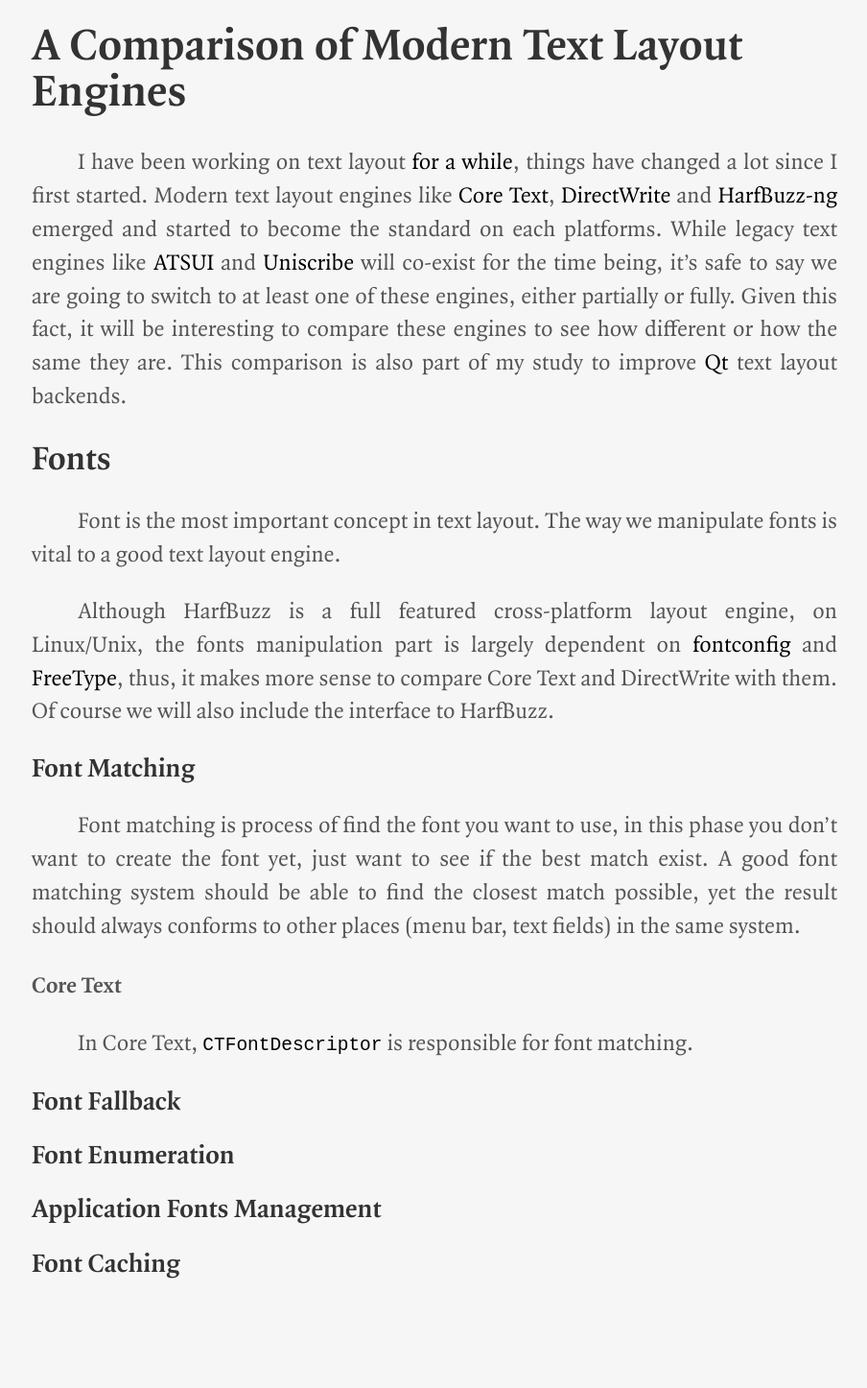
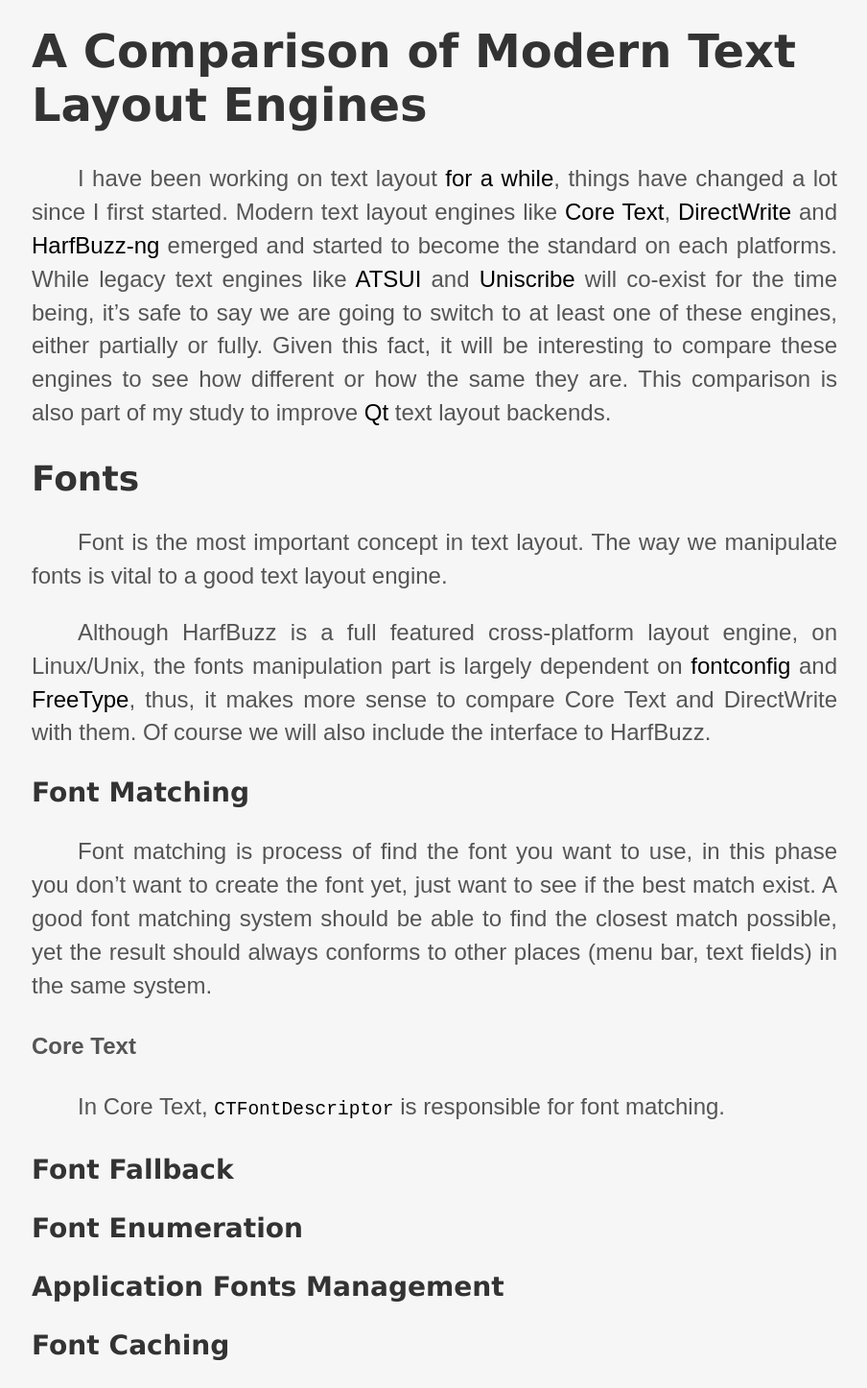
Before and after one commit to jjgod/jjgod.github.com, a Jekyll site: the page built from tle-comparison.markdown, in a window 1280 px wide. Shown: the whole page at 96% size, without its empty margins (187-1091 px from the left). Built offline with Jekyll 4.4.1, drawn with Linux system fonts in a browser that asks for light colours; Markdown is read by kramdown in place of the engine named in the settings; before the commit the page ends 1360 px from its top, so only the background shows below that.

Commit message:
Remove FF Quadraat

```diff
--- a/css/main.css
+++ b/css/main.css
@@ -1,22 +1,8 @@
-@font-face {
-  font-family: 'Quadraat';
-  src: url('/fonts/QuadraatWebPro.woff') format('woff');
-}
-@font-face {
-  font-family: 'Quadraat';
-  font-style: italic;
-  src: url('/fonts/QuadraatWebPro-Ita.woff') format('woff');
-}
-@font-face {
-  font-family: 'Quadraat';
-  font-weight: bold;
-  src: url('/fonts/QuadraatWebPro-Bold.woff') format('woff');
-}
 body {
     background-color: #f6f6f6;
     color: #555;
     font-size: 150%;
-    font-family: "Quadraat", "ff-tisa-web-pro-1", "ff-tisa-web-pro-2", "Hiragino Sans GB", sans-serif;
+    font-family: "ff-tisa-web-pro-1", "ff-tisa-web-pro-2", "Hiragino Sans GB", sans-serif;
     -webkit-hyphens: auto;
     -moz-hyphens: auto;
 }
@@ -36,7 +22,7 @@ p {
 h1, h2, h3 {
     color: #333;
     text-shadow: rgba(255, 255, 255, 0.746094) 0px 1px 1px;
-    font-family: "Quadraat", "Myriad Pro", "Lucida Grande", "Hiragino Sans GB", sans-serif;
+    font-family: "Myriad Pro", "Lucida Grande", "Hiragino Sans GB", sans-serif;
 }
 
 h1 {
```
Also changed, not shown: fonts/QuadraatWebPro-Bold.woff (deleted), fonts/QuadraatWebPro-Ita.woff (deleted), fonts/QuadraatWebPro.woff (deleted).
